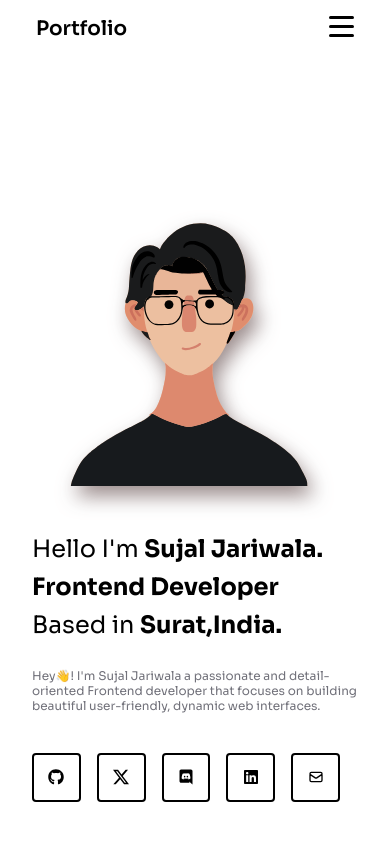
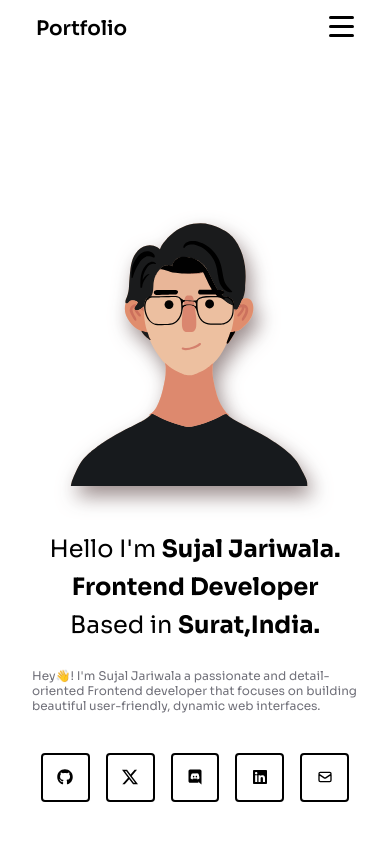
Before and after one commit to Sujal-Jariwala/personalPortfolio, a React (Vite) app: page / in a window 390 px wide. Shown: the top 844 px of the page. Built offline with nearby package versions, Linux system fonts and the light colour scheme.

Commit message:
fixed alignment for mobile

```diff
--- a/src/components/Hero/styles.scss
+++ b/src/components/Hero/styles.scss
@@ -35,6 +35,9 @@
                 flex-direction: column;
                 gap: .5rem;
                 justify-content: center;
+                @include mb{
+                    align-items: center; //added center alignment for mobile
+                }
                 .intro{
                     @include tb{
                         font-size: 1.7rem;
```
Also changed, not shown: 4 other files (tests, documents, lock files or other folders).
